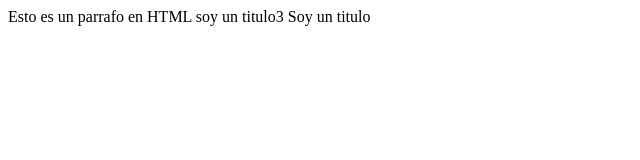
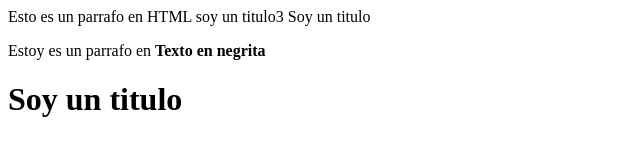
Before and after one commit to Darling-Reg0205/dise-oweb2019_darlin-regla-, a plain HTML site: page Pagina1.html in a window 1280 px wide. Shown: the whole page, without its empty margins (0-640 px from the left). Drawn offline with Linux system fonts and the light colour scheme.

Commit message:
uso de etiquetas

```diff
--- a/Pagina1.html
+++ b/Pagina1.html
@@ -1,3 +1,7 @@
 <parrafo>Esto es un parrafo en HTML</parrafo>
 <Negrita>soy un titulo3</Negrita>
 <titulo>Soy un titulo</titulo>
+
+ <p>Estoy es un parrafo en <HTML>
+<strong>Texto en negrita</strong>
+<h1>Soy un titulo</h1>
```
